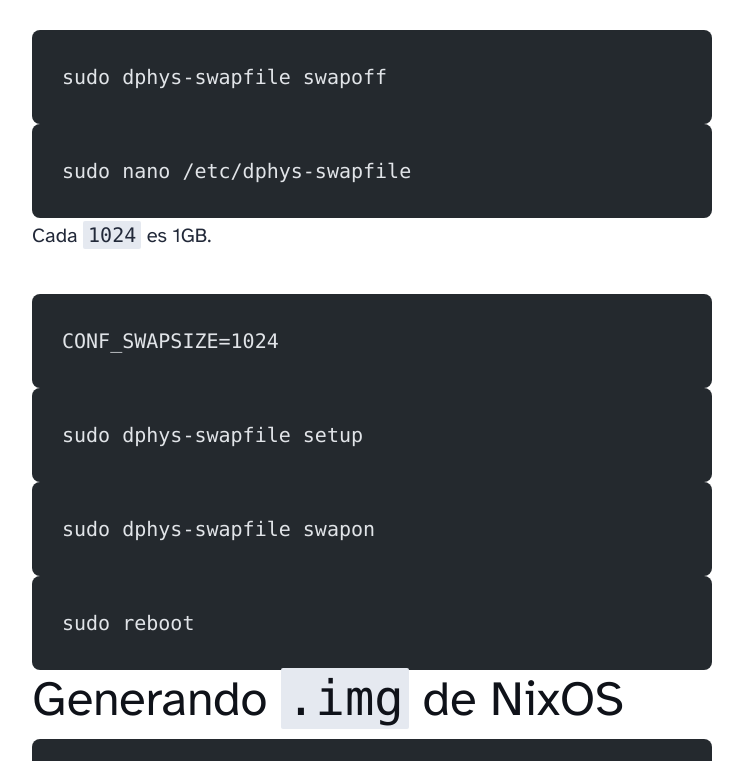
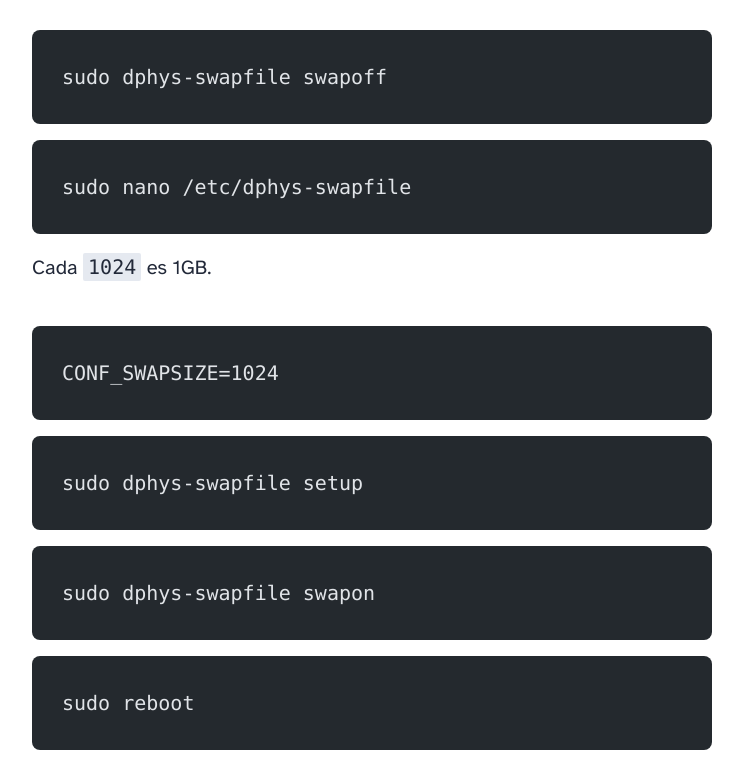
Before and after one commit to Wilovy09/my-notes, an Astro site: page /blog/nixos-raspberry-pi in a window 1280 px wide. Shown: the part 1340-2101 px from the top of the page, without its empty margins (248-991 px from the left). Built offline with nearby package versions, Linux system fonts and the light colour scheme; Astro itself is replaced by a stand-in of ours; code samples lack their colours.

Commit message:
feat: ✨ Add margin to the content

```diff
--- a/src/styles/global.css
+++ b/src/styles/global.css
@@ -112,6 +112,7 @@ code {
 pre {
 	padding: 1.5em;
 	border-radius: 8px;
+  margin: 1rem 0;
 }
 pre > code {
 	all: unset;
```
